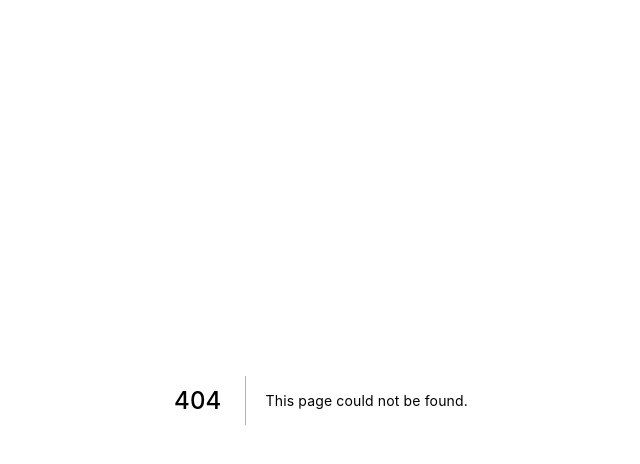
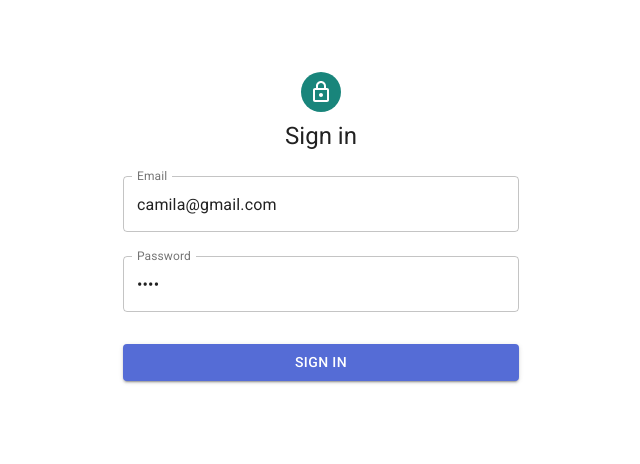
Before and after one commit to unquivalencias/unquivalencias-web-client, a Next.js app: page /login in a window 1280 px wide. Before the commit this address had no page. Shown: the top 464 px of the page, without its empty margins (319-959 px from the left). Built offline with nearby package versions, Linux system fonts and the light colour scheme.

Commit message:
Add login page

```diff
--- /dev/null
+++ b/components/Login/Login.jsx
@@ -0,0 +1,69 @@
+import React from 'react';
+import {
+  Formik, Form, Field, ErrorMessage,
+} from 'formik';
+import TextFieldUI from '@material-ui/core/TextField';
+import Button from '@material-ui/core/Button';
+import Avatar from '@material-ui/core/Avatar';
+import CssBaseline from '@material-ui/core/CssBaseline';
+import LockOutlinedIcon from '@material-ui/icons/LockOutlined';
+import Typography from '@material-ui/core/Typography';
+import Container from '@material-ui/core/Container';
+import useStyles from './style';
+import { useRouter } from 'next/router'
+
+
+export default function SignIn() {
+  const classes = useStyles();
+  const router = useRouter();
+
+  return (
+    <Formik
+      initialValues={{ email: 'camila@gmail.com', password: 'root' }}
+      onSubmit={() => {
+        router.push('/')
+      }}
+    >
+        <Container component="main" maxWidth="xs">
+          <CssBaseline />
+          <div className={classes.paper}>
+            <Avatar className={classes.avatar}>
+              <LockOutlinedIcon />
+            </Avatar>
+            <Typography component="h1" variant="h5">
+            Sign in
+            </Typography>
+            <Form className={classes.form} noValidate>
+              <Field name="email" component={TextField} label="Email" variant="outlined" fullWidth margin="normal" />
+              <Field name="password" component={TextField} label="Password" variant="outlined" type="password" fullWidth margin="normal" />
+              <Button
+                fullWidth
+                variant="contained"
+                color="primary"
+                className={classes.submit}
+                type="submit"
+              >
+              Sign In
+              </Button>
+            </Form>
+          </div>
+        </Container>
+    </Formik>
+  );
+}
+
+function TextField({
+  form: { handleFocus, handleChange, handleBlur },
+  field: { name, value }, ...props
+}) {
+  return (
+    <TextFieldUI
+      {...props}
+      name={name}
+      value={value}
+      onChange={handleChange}
+      onBlur={handleBlur}
+      onFocus={handleFocus}
+    />
+  );
+}
--- /dev/null
+++ b/components/Login/style.js
@@ -0,0 +1,31 @@
+
+import { makeStyles } from '@material-ui/core/styles';
+
+
+const useStyles = makeStyles((theme) => ({
+  '@global': {
+    body: {
+      backgroundColor: theme.palette.common.white,
+    },
+  },
+  paper: {
+    marginTop: theme.spacing(8),
+    display: 'flex',
+    flexDirection: 'column',
+    alignItems: 'center',
+  },
+  avatar: {
+    margin: theme.spacing(1),
+    backgroundColor: theme.palette.secondary.main,
+  },
+  form: {
+    width: '100%', // Fix IE 11 issue.
+    marginTop: theme.spacing(1),
+  },
+  submit: {
+    margin: theme.spacing(3, 0, 2),
+  },
+}));
+
+
+export default useStyles;
--- a/package.json
+++ b/package.json
@@ -3,8 +3,10 @@
   "license": "ISC",
   "dependencies": {
     "@material-ui/core": "^4.5.0",
+    "@material-ui/icons": "^4.4.3",
     "@material-ui/styles": "^4.5.0",
     "express": "^4.15.3",
+    "formik": "^1.5.8",
     "next": "latest",
     "react": "^16.7.0",
     "react-dom": "^16.7.0"
--- a/pages/index.js
+++ b/pages/index.js
@@ -1,5 +1,5 @@
 import React from 'react'
 
 export default function index(){
-  return(<h1>Loginx </h1>)
+  return(<h1>Home</h1>)
 }
--- /dev/null
+++ b/pages/login.js
@@ -0,0 +1,6 @@
+import React from 'react'
+import Login from '../components/Login/Login'
+
+export default function index(){
+  return(<Login/>)
+}
```
Also changed, not shown: 1 other file (tests, documents, lock files or other folders).
